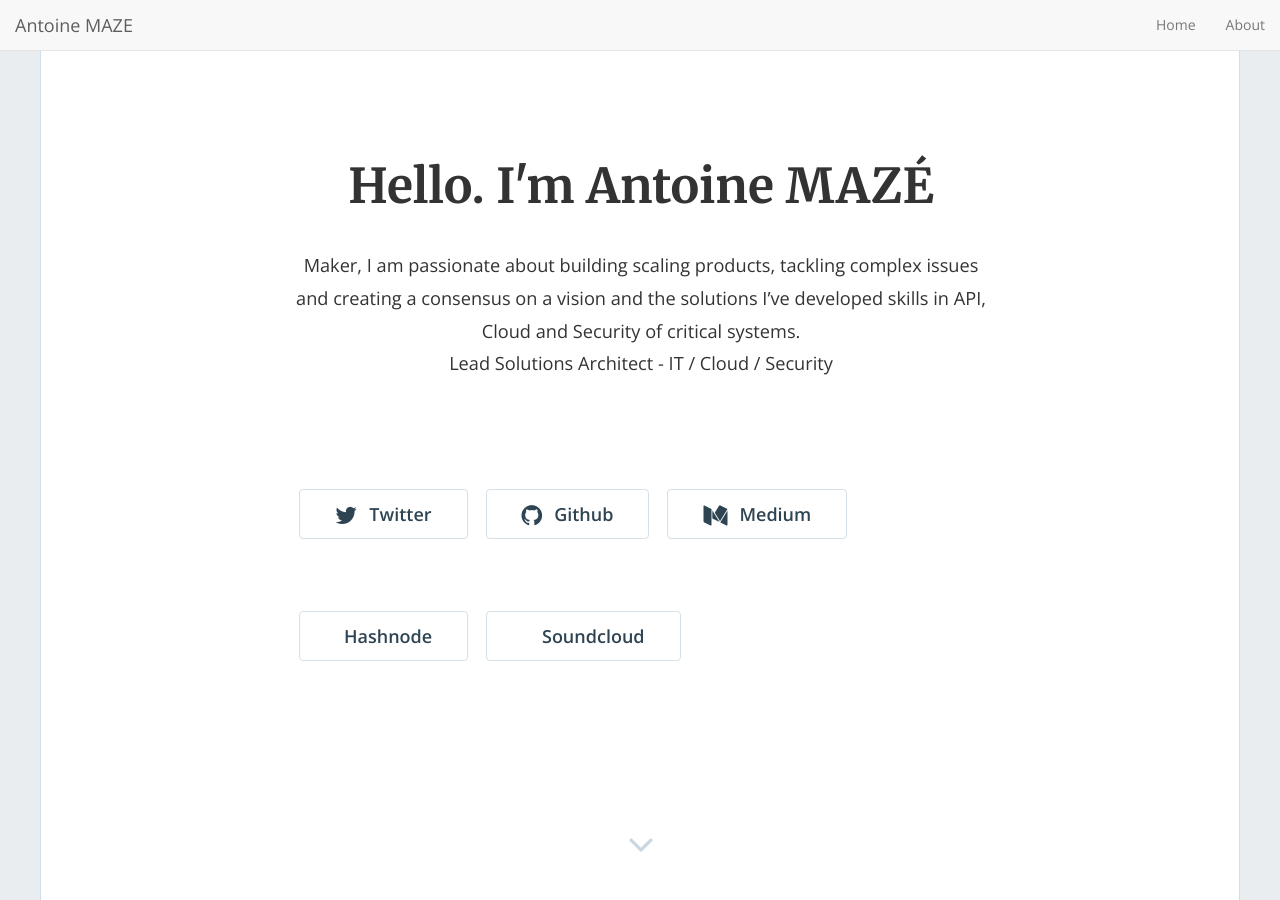
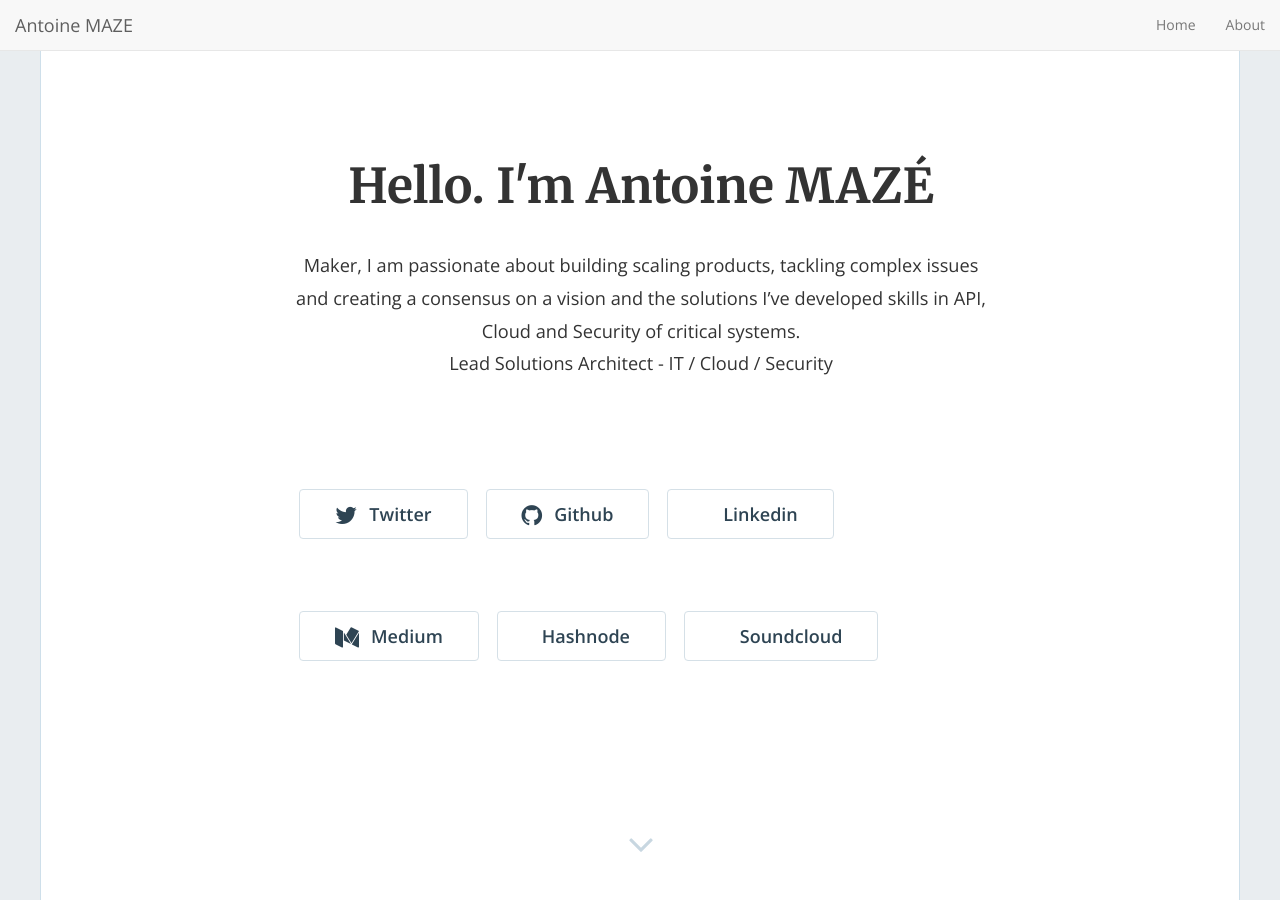
Before and after one commit to antinmaze/antinmaze.github.io, a Jekyll site: the page built from index.html, in a window 1280 px wide and 900 px high. Built offline with Jekyll 4.4.1, drawn with Linux system fonts in a browser that asks for light colours; nearby versions of some CDN libraries; the list of posts is cut into pages by our own code.

Commit message:
adding linkedin

```diff
--- a/_config.yml
+++ b/_config.yml
@@ -21,9 +21,10 @@
 url: "https://antinmaze.github.io/" # the base hostname & protocol for your site, e.g. https://example.com
 twitter_username: 'antoinemaze'
 github_username: 'antinmaze'
+linkedin_username: 'antoinemaze'
 medium_username: 'antoinemaze.hashnode.dev'
+hashnode_username: 'antoinemaze.hashnode.dev'
 soundcloud_username: 'oldkdz'
-
 # Build settings
 markdown: kramdown
 # theme: phantom # Uncomment once published to RubyGems
--- a/_includes/home-hero.html
+++ b/_includes/home-hero.html
@@ -37,14 +37,17 @@
             {% if site.github_username != '' %}
               <a href="https://github.com/{{ site.github_username }}"><button class="btn btn-default btn-lg"><i class="fa fa-github fa-lg"></i>Github</button></a>
             {% endif %}
+            {% if site.linkedin_username != '' %}
+              <a href="https://www.linkedin.com/in/{{ site.linkedin_username }}"><button class="btn btn-default btn-lg"><i class="fa-brands fa-linkedin"></i>Linkedin</button></a>
+            {% endif %}
             {% if site.medium_username != '' %}
               <a href="https://{{ site.medium_username }}"><button class="btn btn-default btn-lg"><i class="fa fa-medium fa-lg"></i>Medium</button></a>
             {% endif %}
-            {% if site.medium_username != '' %}
-              <a href="https://{{ site.medium_username }}"><button class="btn btn-default btn-lg"><i class='fa-brands fa-hashnode fa-9x' style='color:#000000'></i>Hashnode</button></a>
+            {% if site.hashnode_username != '' %}
+              <a href="https://{{ site.hashnode_username }}"><button class="btn btn-default btn-lg"><i class="fa-brands fa-hashnode"></i>Hashnode</button></a>
             {% endif %}
             {% if site.soundcloud_username != '' %}
-              <a href="https://soundcloud.com/{{ site.soundcloud_username }}"><button class="btn btn-default btn-lg"><i class="fab fa-soundcloud"></i>Soundcloud</button></a>
+              <a href="https://soundcloud.com/{{ site.soundcloud_username }}"><button class="btn btn-default btn-lg"><i class="fa-brands fa-soundcloud"></i>Soundcloud</button></a>
             {% endif %}
 
           </div>
```
